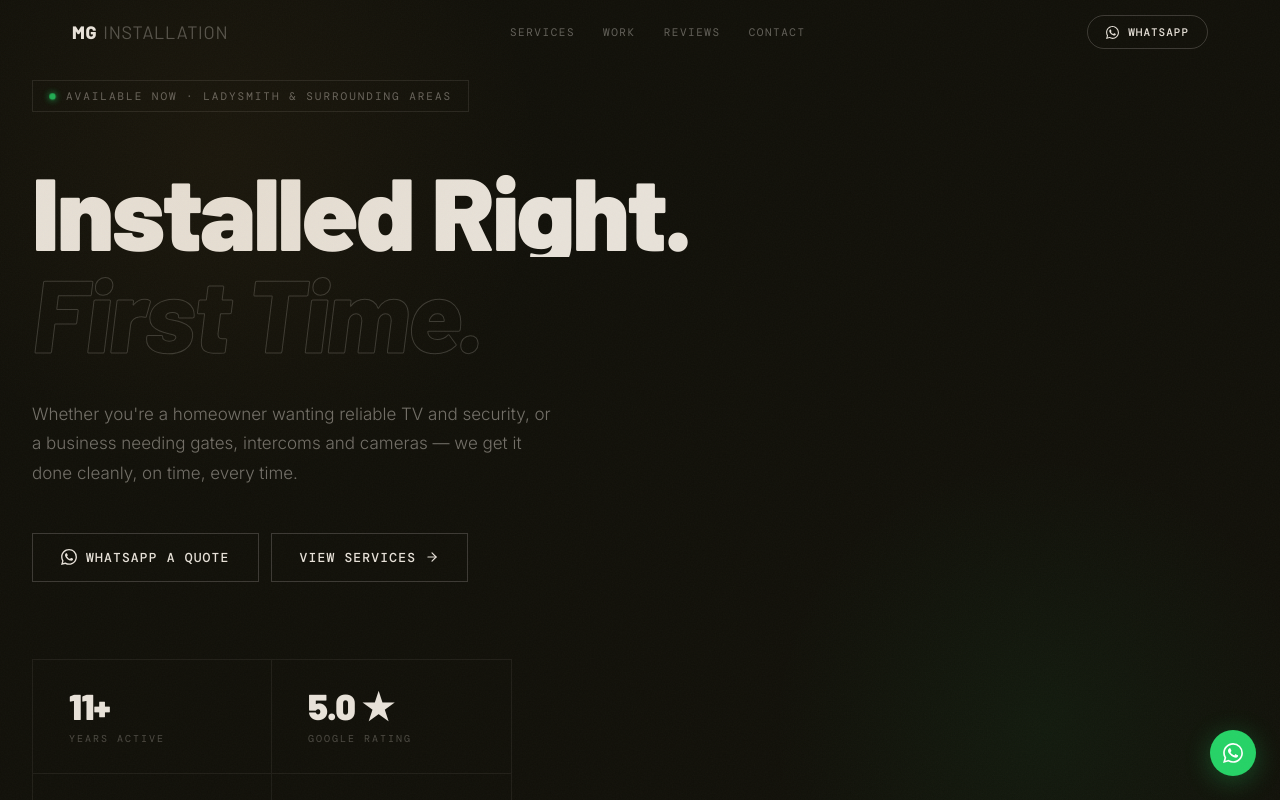
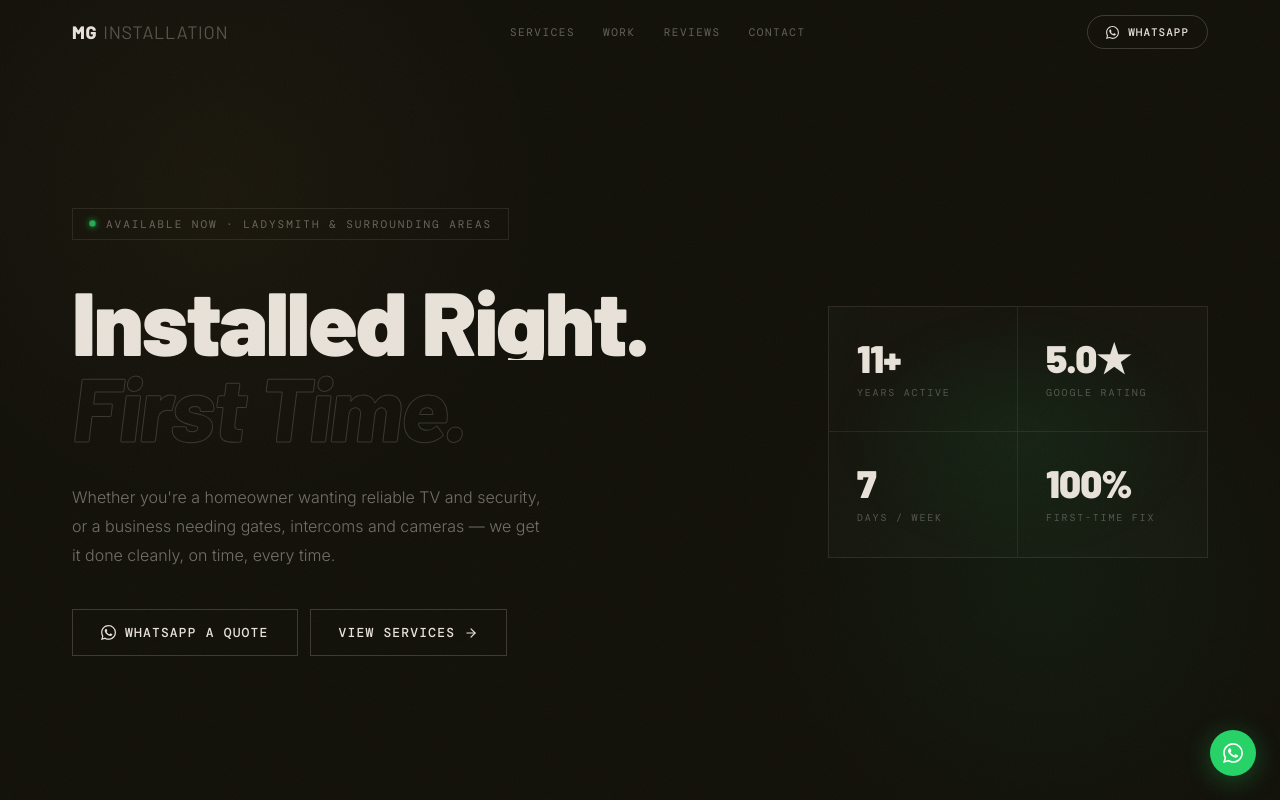
Before and after one commit to rudzie-dev/mg-installation, a React (Vite) app: page / in a window 1280 px wide. Shown: the top 800 px of the page. Built offline with nearby package versions, Linux system fonts and the light colour scheme.

Commit message:
Update App.jsx

```diff
--- a/src/App.jsx
+++ b/src/App.jsx
@@ -278,6 +278,18 @@ _css.textContent = `
     .hero-right { max-width: 400px; }
   }
 
+  /* ── Hero two-col layout ── */
+  .hero-grid-cols { grid-template-columns: 1fr 380px !important; }
+  @media (max-width: 860px) {
+    .hero-grid-cols {
+      grid-template-columns: 1fr !important;
+      gap: 48px !important;
+    }
+  }
+  @media (max-width: 640px) {
+    .hero-grid-cols { padding: 0 20px !important; }
+  }
+
   /* ── Section spacing ── */
   .section { padding: 96px 0; }
   .container { max-width: 1200px; margin: 0 auto; padding: 0 32px; }
@@ -494,24 +506,54 @@ const Nav = () => {
 };
 
 // ─── HERO ─────────────────────────────────────────────────────────────────────
+const STATS = [
+  { n:"11+",  l:"Years Active" },
+  { n:"5.0★", l:"Google Rating" },
+  { n:"7",    l:"Days / Week" },
+  { n:"100%", l:"First-Time Fix" },
+];
+
 const Hero = () => {
   const ref = useRef(null);
 
   return (
-    <section ref={ref} className="hero-grid" style={{ minHeight:"100vh", minHeight:"100svh", background:"var(--bg)", display:"flex", flexDirection:"column", justifyContent:"center", position:"relative", overflow:"hidden", paddingTop:80, paddingBottom:48 }}>
-
-      {/* Warm amber radial — top left */}
+    <section
+      ref={ref}
+      className="hero-grid"
+      style={{
+        minHeight:"100vh",
+        background:"#111009",
+        position:"relative",
+        overflow:"hidden",
+        display:"flex",
+        alignItems:"center",
+        paddingTop:64,
+      }}
+    >
+      {/* Ambient glows */}
       <div style={{ position:"absolute", top:"-20%", left:"-10%", width:700, height:700, borderRadius:"50%",
         background:"radial-gradient(circle, rgba(180,130,60,0.06) 0%, transparent 65%)", pointerEvents:"none" }}/>
-
-      {/* Green radial — bottom right */}
       <div style={{ position:"absolute", bottom:"-10%", right:"-5%", width:600, height:600, borderRadius:"50%",
         background:"radial-gradient(circle, rgba(37,211,102,0.05) 0%, transparent 65%)", pointerEvents:"none" }}/>
 
-      <div className="hero-container">
+      {/* ── Full-width container split into left + right ── */}
+      <div style={{
+        width:"100%", maxWidth:1200, margin:"0 auto",
+        padding:"0 32px",
+        display:"grid",
+        gridTemplateColumns:"1fr 380px",
+        gap:64,
+        alignItems:"center",
+      }}
+        className="hero-grid-cols"
+      >
+
+        {/* ── LEFT — all copy ── */}
+        <div>
+          {/* Badge */}
           <motion.div
-          style={{ display:"inline-flex", alignItems:"center", gap:10, border:"1px solid rgba(232,226,217,0.1)", padding:"8px 16px", marginBottom:"clamp(28px,4vw,52px)" }}
-          initial={{ opacity:0, y:16 }} animate={{ opacity:1, y:0 }} transition={{ duration:0.6, delay:0.2 }}
+            style={{ display:"inline-flex", alignItems:"center", gap:10, border:"1px solid rgba(232,226,217,0.1)", padding:"8px 16px", marginBottom:40 }}
+            initial={{ opacity:0, y:16 }} animate={{ opacity:1, y:0 }} transition={{ duration:0.6, delay:0.15 }}
           >
             <span className="live-dot" style={{ width:7, height:7, borderRadius:"50%", background:"#25d366", boxShadow:"0 0 8px #25d366", flexShrink:0 }}/>
             <span className="f-mono" style={{ fontSize:11, letterSpacing:"0.18em", textTransform:"uppercase", color:"rgba(232,226,217,0.4)" }}>
@@ -519,31 +561,27 @@ const Hero = () => {
             </span>
           </motion.div>
 
-        {/* Headline — direct, no fluff */}
-        <div style={{ overflow:"hidden", marginBottom:8 }}>
+          {/* Headline */}
+          <div style={{ overflow:"hidden", marginBottom:6 }}>
             <motion.h1 className="f-bar"
-            style={{ fontSize:"clamp(52px,8vw,112px)", fontWeight:900, lineHeight:0.92, letterSpacing:"-0.02em", color:"#E8E2D9" }}
-            initial={{ y:110, opacity:0 }} animate={{ y:0, opacity:1 }}
-            transition={{ duration:0.9, ease:[0.22,1,0.36,1], delay:0.28 }}
-          >
-            Installed Right.
-          </motion.h1>
+              style={{ fontSize:"clamp(48px,7vw,104px)", fontWeight:900, lineHeight:0.9, letterSpacing:"-0.02em", color:"#E8E2D9", margin:0 }}
+              initial={{ y:"110%", opacity:0 }} animate={{ y:0, opacity:1 }}
+              transition={{ duration:0.85, ease:[0.22,1,0.36,1], delay:0.25 }}
+            >Installed Right.</motion.h1>
           </div>
-        <div style={{ overflow:"hidden", marginBottom:40 }}>
+          <div style={{ overflow:"hidden", marginBottom:36 }}>
             <motion.h1 className="f-bar"
-            style={{ fontSize:"clamp(52px,8vw,112px)", fontWeight:900, fontStyle:"italic", lineHeight:0.92, letterSpacing:"-0.02em",
-              color:"transparent", WebkitTextStroke:"1px rgba(232,226,217,0.2)" }}
-            initial={{ y:110, opacity:0 }} animate={{ y:0, opacity:1 }}
-            transition={{ duration:0.9, ease:[0.22,1,0.36,1], delay:0.4 }}
-          >
-            First Time.
-          </motion.h1>
+              style={{ fontSize:"clamp(48px,7vw,104px)", fontWeight:900, fontStyle:"italic", lineHeight:0.9, letterSpacing:"-0.02em",
+                color:"transparent", WebkitTextStroke:"1px rgba(232,226,217,0.18)", margin:0 }}
+              initial={{ y:"110%", opacity:0 }} animate={{ y:0, opacity:1 }}
+              transition={{ duration:0.85, ease:[0.22,1,0.36,1], delay:0.38 }}
+            >First Time.</motion.h1>
           </div>
 
           {/* Tagline */}
           <motion.p className="f-int"
-          style={{ fontSize:17, fontWeight:300, color:"rgba(232,226,217,0.45)", maxWidth:520, lineHeight:1.75, marginBottom:44 }}
-          initial={{ opacity:0, y:20 }} animate={{ opacity:1, y:0 }} transition={{ duration:0.8, delay:0.55 }}
+            style={{ fontSize:16, fontWeight:300, color:"rgba(232,226,217,0.45)", maxWidth:480, lineHeight:1.8, marginBottom:40 }}
+            initial={{ opacity:0, y:16 }} animate={{ opacity:1, y:0 }} transition={{ duration:0.7, delay:0.52 }}
           >
             Whether you're a homeowner wanting reliable TV and security, or a business needing gates,
             intercoms and cameras — we get it done cleanly, on time, every time.
@@ -552,37 +590,77 @@ const Hero = () => {
           {/* CTAs */}
           <motion.div
             style={{ display:"flex", flexWrap:"wrap", gap:12 }}
-          initial={{ opacity:0, y:16 }} animate={{ opacity:1, y:0 }} transition={{ duration:0.7, delay:0.7 }}
+            initial={{ opacity:0, y:14 }} animate={{ opacity:1, y:0 }} transition={{ duration:0.6, delay:0.66 }}
           >
-          <a href={WA} target="_blank" className="btn-glint" style={{ fontSize:13, padding:"15px 28px" }}>
-            <WASvg size={16}/> WhatsApp a Quote
+            <a href={WA} target="_blank" className="btn-glint" style={{ fontSize:13, padding:"14px 28px" }}>
+              <WASvg size={15}/> WhatsApp a Quote
             </a>
-          <a href="#services" className="btn-glint" style={{ fontSize:13, padding:"15px 28px" }}>
+            <a href="#services" className="btn-glint" style={{ fontSize:13, padding:"14px 28px" }}>
               View Services <ArrowRight size={14}/>
             </a>
           </motion.div>
+        </div>
 
-        {/* Stats 2x2 grid */}
+        {/* ── RIGHT — architectural 2x2 stat box ── */}
         <motion.div
-          style={{ marginTop:"clamp(40px,6vw,80px)", display:"inline-grid", gridTemplateColumns:"1fr 1fr", border:"1px solid rgba(232,226,217,0.07)", width:"100%", maxWidth:480 }}
-          initial={{ opacity:0 }} animate={{ opacity:1 }} transition={{ duration:0.9, delay:1.0 }}
+          style={{ position:"relative" }}
+          initial={{ opacity:0, x:32 }} animate={{ opacity:1, x:0 }}
+          transition={{ duration:0.9, ease:[0.22,1,0.36,1], delay:0.5 }}
         >
-          {[["11+","Years Active"],["5.0 ★","Google Rating"],["7","Days / Week"],["100%","First-Time Fix Rate"]].map(([n,l],i) => (
-            <motion.div key={i}
+          {/* Breathing green glow ring */}
+          <motion.div
             style={{
-                padding:"clamp(16px,3vw,28px) clamp(20px,3vw,36px)",
-                borderRight: i % 2 === 0 ? "1px solid rgba(232,226,217,0.07)" : "none",
-                borderBottom: i < 2 ? "1px solid rgba(232,226,217,0.07)" : "none",
+              position:"absolute", inset:-12, borderRadius:2,
+              background:"radial-gradient(ellipse at center, rgba(37,211,102,0.06) 0%, transparent 70%)",
+              pointerEvents:"none",
             }}
-              initial={{ opacity:0, y:12 }}
+            animate={{ opacity:[0.5, 1, 0.5], scale:[0.97, 1.02, 0.97] }}
+            transition={{ duration:4, repeat:Infinity, ease:"easeInOut" }}
+          />
+
+          {/* The box */}
+          <div style={{
+            display:"grid",
+            gridTemplateColumns:"1fr 1fr",
+            gridTemplateRows:"1fr 1fr",
+            border:"1px solid rgba(232,226,217,0.1)",
+            background:"rgba(232,226,217,0.02)",
+            position:"relative",
+            overflow:"hidden",
+          }}>
+
+            {/* Sweeping highlight line — the wave */}
+            <motion.div
+              style={{
+                position:"absolute", top:0, left:0, width:"100%", height:"100%",
+                background:"linear-gradient(105deg, transparent 30%, rgba(37,211,102,0.04) 50%, transparent 70%)",
+                pointerEvents:"none", zIndex:1,
+              }}
+              animate={{ x:["-100%","100%"] }}
+              transition={{ duration:3.5, repeat:Infinity, ease:"easeInOut", repeatDelay:2 }}
+            />
+
+            {STATS.map(({ n, l }, i) => (
+              <motion.div
+                key={i}
+                style={{
+                  padding:"32px 28px",
+                  borderRight:  i % 2 === 0 ? "1px solid rgba(232,226,217,0.08)" : "none",
+                  borderBottom: i < 2       ? "1px solid rgba(232,226,217,0.08)" : "none",
+                  position:"relative",
+                }}
+                initial={{ opacity:0, y:20 }}
                 animate={{ opacity:1, y:0 }}
-              transition={{ duration:0.55, delay:1.05 + i*0.1, ease:[0.22,1,0.36,1] }}
+                transition={{ duration:0.55, delay:0.7 + i * 0.1, ease:[0.22,1,0.36,1] }}
+                whileHover={{ background:"rgba(37,211,102,0.03)" }}
               >
-              <div className="f-bar" style={{ fontSize:"clamp(26px,4vw,36px)", fontWeight:900, color:"#E8E2D9", lineHeight:1, letterSpacing:"-0.02em" }}>{n}</div>
-              <div className="f-mono" style={{ fontSize:10, letterSpacing:"0.2em", textTransform:"uppercase", color:"rgba(232,226,217,0.28)", marginTop:8 }}>{l}</div>
+                <div className="f-bar" style={{ fontSize:"clamp(30px,3vw,44px)", fontWeight:900, color:"#E8E2D9", lineHeight:1, letterSpacing:"-0.02em" }}>{n}</div>
+                <div className="f-mono" style={{ fontSize:10, letterSpacing:"0.18em", textTransform:"uppercase", color:"rgba(232,226,217,0.3)", marginTop:9 }}>{l}</div>
               </motion.div>
             ))}
+          </div>
         </motion.div>
+
       </div>
     </section>
   );
```
Lines whose indentation alone changed are shown as unchanged.
